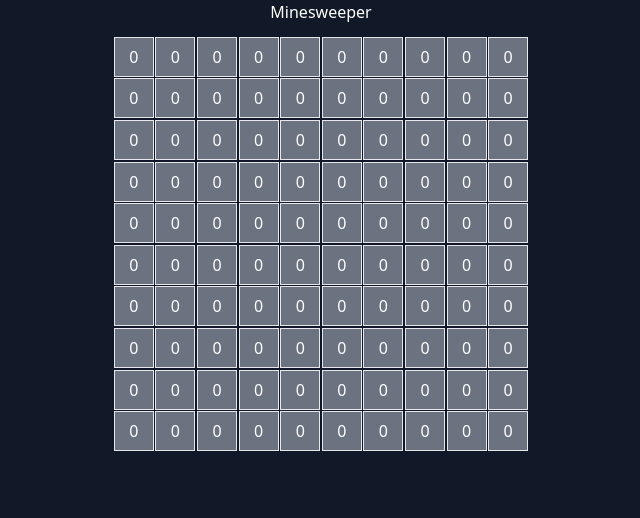
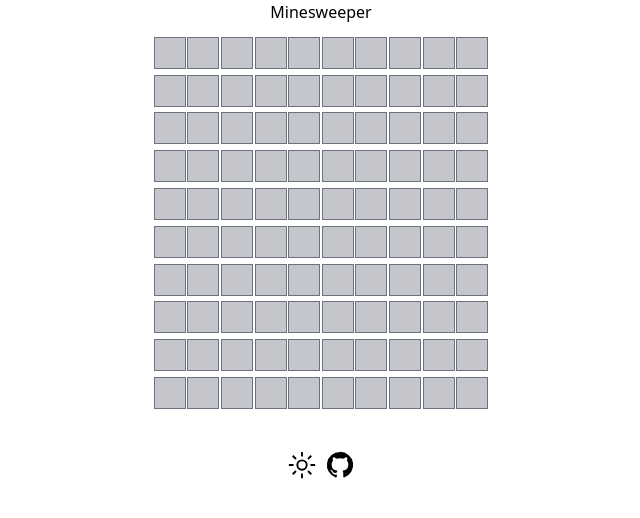
Before and after one commit to Yukiminifire/minesweeper, a Vue app in the folder packages/example/: page / in a window 1280 px wide. Shown: the top 518 px of the page, without its empty margins (319-959 px from the left). Built offline with nearby package versions, Linux system fonts and the light colour scheme.

Commit message:
feat: MineBlock

```diff
--- a/packages/example/package.json
+++ b/packages/example/package.json
@@ -11,17 +11,19 @@
   "author": "",
   "license": "ISC",
   "devDependencies": {
-    "postcss": "^8.4.6",
-    "postcss-nested": "^5.0.6",
     "@vitejs/plugin-vue": "^2.1.0",
     "@vitejs/plugin-vue-jsx": "^1.3.3",
     "@vue/compiler-sfc": "^3.2.29",
+    "postcss": "^8.4.6",
+    "postcss-nested": "^5.0.6",
     "vite": "^2.7.13",
     "vite-plugin-windicss": "^1.6.3",
     "windicss": "^3.4.3"
   },
   "dependencies": {
     "@template/template": "workspace:*",
+    "@vueuse/core": "^8.2.0",
+    "core": "link:@type/vueuse/core",
     "vue": "^3.2.29"
   }
 }
--- a/packages/example/src/MineSweeper.vue
+++ b/packages/example/src/MineSweeper.vue
@@ -1,29 +1,30 @@
 <script lang="ts">
 import { defineComponent, ref } from 'vue'
 import { generateBoard } from './logic'
+import MyFooter from './component/MyFooter.vue'
+import MyMineBlock from './component/MyMineBlock.vue'
 
 export default defineComponent({
   setup() {
     const myBoard = ref(generateBoard(10, 10))
-
     return {
       myBoard,
     }
   },
+  components: { MyFooter, MyMineBlock },
 })
 </script>
 
 <template>
-  <div class="flex flex-col items-center bg-gray-900 text-white min-h-screen">
+  <div
+    class="flex flex-col items-center dark:bg-gray-900 dark:text-white min-h-screen"
+  >
     <h1>Minesweeper</h1>
     <div class="flex py-3">
       <div v-for="(row, y) in myBoard" :key="y">
-        <div v-for="(block, x) in row" :key="x">
-          <button class="w-10 h-10 border dark: bg-gray-500 m-0.2">
-            {{ 0 }}
-          </button>
-        </div>
+        <MyMineBlock v-for="(block, x) in row" :key="x" :block="block" />
       </div>
     </div>
+    <MyFooter />
   </div>
 </template>
--- /dev/null
+++ b/packages/example/src/component/MyFlag.vue
@@ -0,0 +1,14 @@
+<template>
+  <svg width="1em" height="1em" viewBox="0 0 24 24">
+    <path
+      fill="currentColor"
+      d="M19.42 4.45a.74.74 0 0 0-.69-.08a13.18 13.18 0 0 1-3.73 1a8.46 8.46 0 0 1-2.3-1a8.76 8.76 0 0 0-3-1.16c-1.29-.12-4.36.89-5 1.1a.75.75 0 0 0-.51.71V20a.75.75 0 0 0 1.5 0v-5.86a16 16 0 0 1 3.86-.85a8.47 8.47 0 0 1 2.4 1a9.11 9.11 0 0 0 2.82 1.13H15a16.37 16.37 0 0 0 4.21-1.13a.76.76 0 0 0 .48-.7V5.07a.74.74 0 0 0-.27-.62Z"
+    ></path>
+  </svg>
+</template>
+
+<script lang="ts">
+export default {
+  name: 'PrimeFlagFill',
+}
+</script>
--- /dev/null
+++ b/packages/example/src/component/MyFooter.vue
@@ -0,0 +1,28 @@
+<script setup lang="ts">
+import { isDark, toggleDark } from './index'
+import Mygithub from './Mygithub.vue'
+import Mymoon from './Mymoon.vue'
+import Mysun from './Mysun.vue'
+</script>
+
+<template>
+  <nav class="text-xl mt-6 inline-flex gap-2">
+    <button
+      class="icon-btn !outline-none dark:text-white"
+      @click="toggleDark()"
+    >
+      <div v-if="isDark" i-carbon-moon><Mymoon /></div>
+      <div v-else i-carbon-sun><Mysun /></div>
+    </button>
+
+    <a
+      class="icon-btn dark:text-white"
+      i-carbon-logo-github
+      rel="noreferrer"
+      href="https://github.com/Yukiminifire/minesweeper"
+      target="_blank"
+      title="GitHub"
+      ><Mygithub
+    /></a>
+  </nav>
+</template>
--- /dev/null
+++ b/packages/example/src/component/MyGithub.vue
@@ -0,0 +1,15 @@
+<template>
+  <svg width="1.5em" height="1.5em" viewBox="0 0 32 32">
+    <path
+      fill="currentColor"
+      fillRule="evenodd"
+      d="M16 2a14 14 0 0 0-4.43 27.28c.7.13 1-.3 1-.67v-2.38c-3.89.84-4.71-1.88-4.71-1.88a3.71 3.71 0 0 0-1.62-2.05c-1.27-.86.1-.85.1-.85a2.94 2.94 0 0 1 2.14 1.45a3 3 0 0 0 4.08 1.16a2.93 2.93 0 0 1 .88-1.87c-3.1-.36-6.37-1.56-6.37-6.92a5.4 5.4 0 0 1 1.44-3.76a5 5 0 0 1 .14-3.7s1.17-.38 3.85 1.43a13.3 13.3 0 0 1 7 0c2.67-1.81 3.84-1.43 3.84-1.43a5 5 0 0 1 .14 3.7a5.4 5.4 0 0 1 1.44 3.76c0 5.38-3.27 6.56-6.39 6.91a3.33 3.33 0 0 1 .95 2.59v3.84c0 .46.25.81 1 .67A14 14 0 0 0 16 2Z"
+    ></path>
+  </svg>
+</template>
+
+<script lang="ts">
+export default {
+  name: 'CarbonLogoGithub',
+}
+</script>
--- /dev/null
+++ b/packages/example/src/component/MyMine.vue
@@ -0,0 +1,14 @@
+<template>
+  <svg width="1em" height="1em" viewBox="0 0 24 24">
+    <path
+      fill="currentColor"
+      d="M23 13v-2h-3.07a7.988 7.988 0 0 0-1.62-3.9l2.19-2.17l-1.43-1.43l-2.17 2.19A7.988 7.988 0 0 0 13 4.07V1h-2v3.07c-1.42.18-2.77.74-3.9 1.62L4.93 3.5L3.5 4.93L5.69 7.1A7.988 7.988 0 0 0 4.07 11H1v2h3.07c.18 1.42.74 2.77 1.62 3.9L3.5 19.07l1.43 1.43l2.17-2.19c1.13.88 2.48 1.44 3.9 1.62V23h2v-3.07c1.42-.18 2.77-.74 3.9-1.62l2.17 2.19l1.43-1.43l-2.19-2.17a7.988 7.988 0 0 0 1.62-3.9H23M12 8a4 4 0 0 0-4 4H6a6 6 0 0 1 6-6v2Z"
+    ></path>
+  </svg>
+</template>
+
+<script lang="ts">
+export default {
+  name: 'MdiMine',
+}
+</script>
--- /dev/null
+++ b/packages/example/src/component/MyMineBlock.vue
@@ -0,0 +1,56 @@
+<script setup lang="ts">
+import { BlockState } from './type'
+import MyFlag from './MyFlag.vue'
+import MyMine from './MyMine.vue'
+defineProps<{ block: BlockState }>()
+
+const numberColors = [
+  'text-transparent',
+  'text-blue-500',
+  'text-green-500',
+  'text-yellow-500',
+  'tect-orange-500',
+  'tect-red-500',
+  'tect-purple-500',
+  'tect-pink-500',
+  'tect-teal-500',
+]
+
+function getblockClass(block: BlockState) {
+  if (!block.revealed && !block.flagged) {
+    return 'bg-gray-500/40 hover:bg-gray-400'
+  }
+  return block.isMine ? 'bg-red-500' : numberColors[block.adjacentMine]
+}
+</script>
+<template>
+  <div>
+    <button
+      :class="`
+      w-8
+      h-8
+      m-0.2
+      border
+      border-gray-500
+      dark: bg-gray-500/40
+      justify-center
+      items-center
+      ${getblockClass(block)}
+      `"
+    >
+      <template v-if="block.flagged">
+        <div class="text-red-500">
+          <MyFlag />
+        </div>
+      </template>
+      <template v-else-if="block.revealed">
+        <div v-if="block.isMine">
+          <MyMine />
+        </div>
+        <div v-else>
+          {{ block.adjacentMine }}
+        </div>
+      </template>
+    </button>
+  </div>
+</template>
--- /dev/null
+++ b/packages/example/src/component/MyMoon.vue
@@ -0,0 +1,14 @@
+<template>
+  <svg width="1.5em" height="1.5em" viewBox="0 0 32 32">
+    <path
+      fill="currentColor"
+      d="M13.502 5.414a15.075 15.075 0 0 0 11.594 18.194a11.113 11.113 0 0 1-7.975 3.39c-.138 0-.278.005-.418 0a11.094 11.094 0 0 1-3.2-21.584M14.98 3a1.002 1.002 0 0 0-.175.016a13.096 13.096 0 0 0 1.825 25.981c.164.006.328 0 .49 0a13.072 13.072 0 0 0 10.703-5.555a1.01 1.01 0 0 0-.783-1.565A13.08 13.08 0 0 1 15.89 4.38A1.015 1.015 0 0 0 14.98 3Z"
+    ></path>
+  </svg>
+</template>
+
+<script lang="ts">
+export default {
+  name: 'CarbonMoon',
+}
+</script>
--- /dev/null
+++ b/packages/example/src/component/MySun.vue
@@ -0,0 +1,14 @@
+<template>
+  <svg width="1.5em" height="1.5em" viewBox="0 0 32 32">
+    <path
+      fill="currentColor"
+      d="M16 12.005a4 4 0 1 1-4 4a4.005 4.005 0 0 1 4-4m0-2a6 6 0 1 0 6 6a6 6 0 0 0-6-6ZM5.394 6.813L6.81 5.399l3.505 3.506L8.9 10.319zM2 15.005h5v2H2zm3.394 10.193L8.9 21.692l1.414 1.414l-3.505 3.506zM15 25.005h2v5h-2zm6.687-1.9l1.414-1.414l3.506 3.506l-1.414 1.414zm3.313-8.1h5v2h-5zm-3.313-6.101l3.506-3.506l1.414 1.414l-3.506 3.506zM15 2.005h2v5h-2z"
+    ></path>
+  </svg>
+</template>
+
+<script lang="ts">
+export default {
+  name: 'CarbonSun',
+}
+</script>
--- /dev/null
+++ b/packages/example/src/component/index.ts
@@ -0,0 +1,3 @@
+import { useDark, useToggle } from '@vueuse/core'
+export const isDark = useDark()
+export const toggleDark = useToggle(isDark)
--- /dev/null
+++ b/packages/example/src/component/type.ts
@@ -0,0 +1,8 @@
+export interface BlockState {
+  x: number
+  y: number
+  revealed: boolean
+  isMine: boolean
+  flagged: boolean
+  adjacentMine: number
+}
--- a/packages/example/src/logic.ts
+++ b/packages/example/src/logic.ts
@@ -1,10 +1,4 @@
-interface BlockState {
-  x: number
-  y: number
-  isMine: boolean
-  flagged: boolean
-  adjacentMine: number
-}
+import { BlockState } from './component/type'
 
 export function generateBoard(width: number, height: number) {
   const board: BlockState[][] = []
@@ -15,6 +9,7 @@
       const block: BlockState = {
         x,
         y,
+        revealed: false,
         isMine: false,
         flagged: false,
         adjacentMine: 0,
```
Also changed, not shown: 1 other file (tests, documents, lock files or other folders).
